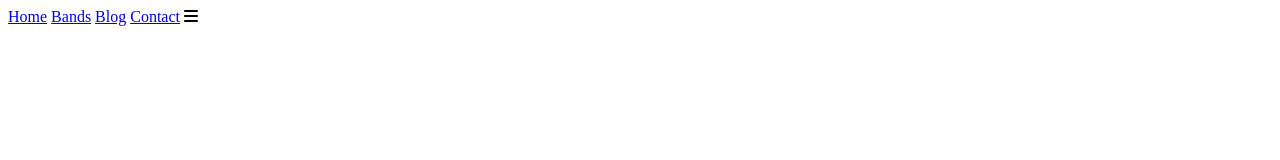
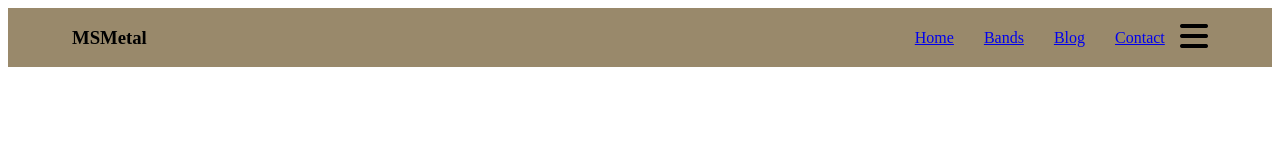
Before and after one commit to zakkmylde89/southMSMetal, a plain HTML site: page index.html in a window 1280 px wide. Drawn offline with Linux system fonts and the light colour scheme.

Commit message:
added base navbar to top of homepage

```diff
--- a/index.html
+++ b/index.html
@@ -12,11 +12,18 @@
 
 <body>
     <div id="topNav">
-        <a href="index.html">Home</a>
-        <a href="./pages/bandsList/bandsList.html">Bands</a>
-        <a href="./pages/blog/blog.html">Blog</a>
-        <a href="./pages/contactPage/contact.html">Contact</a>
-        <i class="fa-solid fa-bars"></i>
+        <div id="navLogo">
+            <h3>MSMetal</h3>
+        </div>
+        <div id="navLinks">
+            <a href="index.html">Home</a>
+            <a href="./pages/bandsList/bandsList.html">Bands</a>
+            <a href="./pages/blog/blog.html">Blog</a>
+            <a href="./pages/contactPage/contact.html">Contact</a>
+        </div>
+        <div id="navBars">
+            <i class="fa-solid fa-bars"></i>
+        </div>
     </div>
     <script src="index.js"></script>
 </body>
--- a/style.css
+++ b/style.css
@@ -0,0 +1,21 @@
+#topNav {
+    display: flex;
+    align-items: center;
+    background-color: rgb(153, 137, 107);
+}
+
+#navLogo {
+    margin-left: 5vw;
+}
+
+#navLinks {
+    display: flex;
+    gap: 30px;
+    margin-left: 60vw;
+}
+
+#navBars {
+    font-size: xx-large;
+    margin-left: auto;
+    margin-right: 5vw;
+}
```
